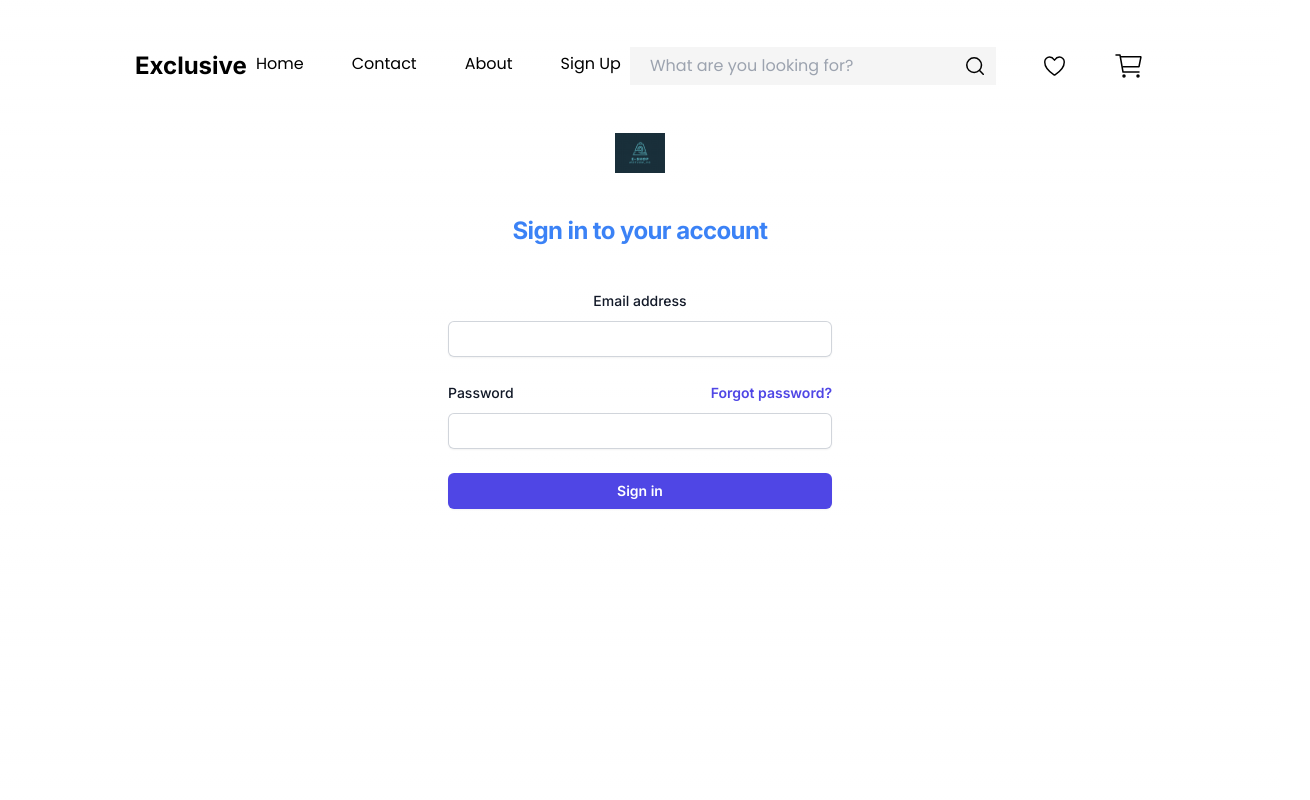
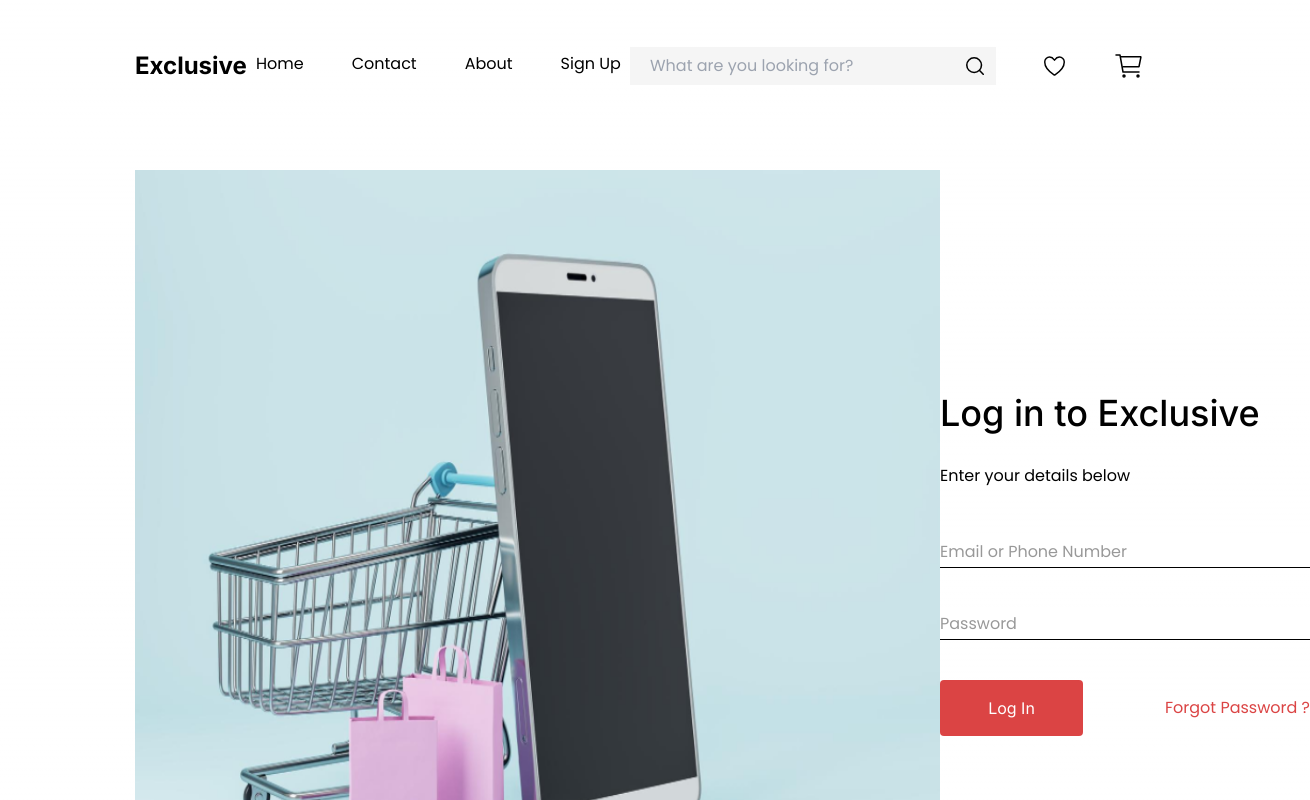
Before and after one commit to Torokeldi/e-shop_, a Next.js app: page /login in a window 1280 px wide. Shown: the top 800 px of the page, 1310 px wide, since content can reach past the window. Built offline with nearby package versions, Linux system fonts and the light colour scheme.

Commit message:
login and signup added

```diff
--- /dev/null
+++ b/app/auth/page.tsx
@@ -0,0 +1,16 @@
+import React from 'react';
+import Signup from '@/components/Signup';
+import Header from '@/components/Header';
+import Footer from '@/components/Footer';
+
+function Auth() {
+  return (
+    <>
+      <Header />
+      <Signup />
+      <Footer />
+    </>
+  );
+}
+
+export default Auth;
--- a/app/login/api/login.ts
+++ /dev/null
@@ -1,19 +0,0 @@
-import type { NextApiRequest, NextApiResponse } from 'next';
-import { authAPI } from '@/lib/auth';
-
-export default async function loginHandler(
-  req: NextApiRequest,
-  res: NextApiResponse,
-) {
-  if (req.method !== 'POST') {
-    return res.status(405).json({ message: 'Method not allowed' });
-  }
-  const { username, password } = req.body;
-  try {
-    const data = await authAPI.login(username, password);
-    return res.status(200).json(data);
-  } catch (error) {
-    console.error('Login error:', error);
-    return res.status(401).json({ message: 'Invalid credentials' });
-  }
-}
--- a/app/login/page.tsx
+++ b/app/login/page.tsx
@@ -1,118 +1,43 @@
-'use client';
-import React, { useState } from 'react';
-import { useRouter } from 'next/navigation';
-import { useAuth } from '@/hooks';
+import React from 'react';
+import Link from 'next/link';
+import Image from 'next/image';
+import './style.css';
+import phonePicture from '@/public/assets/dl.beatsnoop 1.png';
 import Header from '@/components/Header';
-import Image from 'next/image';
+import Footer from '@/components/Footer';
 
-const LoginPage: React.FC = () => {
-  const { user, login } = useAuth();
-  const router = useRouter();
-  const [email, setEmail] = useState('');
-  const [password, setPassword] = useState('');
-  const [error, setError] = useState('');
-
-  const handleSubmit = async (e: React.FormEvent) => {
-    e.preventDefault();
-    try {
-      await login(email, password);
-      router.push('/');
-    } catch (err) {
-      setError('Failed to log in');
-    }
-  };
-
-  if (user) {
-    router.push('/');
-    return null;
-  }
-
+function Login() {
   return (
     <>
       <Header />
-      <div className="flex min-h-full flex-col justify-center px-6 py-12 lg:px-8">
-        <div className="sm:mx-auto sm:w-full sm:max-w-sm">
-          <Image
-            className="mx-auto h-10 w-auto"
-            src="/assets/logo.png"
-            alt="Express"
-            width={40}
-            height={40}
-          />
-          <h2 className="mt-10 text-center text-2xl font-bold leading-9 tracking-tight text-blue-500">
-            Sign in to your account
-          </h2>
-        </div>
-
-        <div className="mt-10 sm:mx-auto sm:w-full sm:max-w-sm">
-          <form className="space-y-6" onSubmit={handleSubmit}>
-            <div>
-              <label
-                htmlFor="email"
-                className="block text-sm font-medium leading-6 text-gray-900"
-              >
-                Email address
-              </label>
-              <div className="mt-2">
-                <input
-                  id="email"
-                  name="email"
-                  type="email"
-                  autoComplete="email"
-                  required
-                  value={email}
-                  onChange={(e) => setEmail(e.target.value)}
-                  className="block w-full rounded-md border-0 py-1.5 text-gray-900 shadow-sm ring-1 ring-inset ring-gray-300 placeholder:text-gray-400 focus:ring-2 focus:ring-inset focus:ring-indigo-600 sm:text-sm sm:leading-6"
-                />
-              </div>
+      <div className="container">
+        <div className="Login-content">
+          <Image src={phonePicture} alt="phone picture" className="Login-img" />
+          <form className="Login-form">
+            <h1 className="Login-title">Log in to Exclusive</h1>
+            <p>Enter your details below</p>
+            <div className="input-fields">
+              <input
+                type="text"
+                placeholder="Email or Phone Number"
+                className="Login-input"
+              />
+              <input
+                type="text"
+                placeholder="Password"
+                className="Login-input"
+              />
             </div>
-
-            <div>
-              <div className="flex items-center justify-between">
-                <label
-                  htmlFor="password"
-                  className="block text-sm font-medium leading-6 text-gray-900"
-                >
-                  Password
-                </label>
-                <div className="text-sm">
-                  <a
-                    href="#"
-                    className="font-semibold text-indigo-600 hover:text-indigo-500"
-                  >
-                    Forgot password?
-                  </a>
-                </div>
-              </div>
-              <div className="mt-2">
-                <input
-                  id="password"
-                  name="password"
-                  type="password"
-                  autoComplete="current-password"
-                  required
-                  value={password}
-                  onChange={(e) => setPassword(e.target.value)}
-                  className="block w-full rounded-md border-0 py-1.5 text-gray-900 shadow-sm ring-1 ring-inset ring-gray-300 placeholder:text-gray-400 focus:ring-2 focus:ring-inset focus:ring-indigo-600 sm:text-sm sm:leading-6"
-                />
-              </div>
-            </div>
-
-            {error && <p className="text-red-500">{error}</p>}
-
-            <div>
-              <button
-                type="submit"
-                className="flex w-full justify-center rounded-md bg-indigo-600 px-3 py-1.5 text-sm font-semibold leading-6 text-white shadow-sm hover:bg-indigo-500 focus-visible:outline focus-visible:outline-2 focus-visible:outline-offset-2 focus-visible:outline-indigo-600"
-              >
-                Sign in
-              </button>
+            <div className="Login-form-bottom">
+              <button className="Login-btn">Log In</button>
+              <Link href="#">Forgot Password ?</Link>
             </div>
           </form>
         </div>
       </div>
+      <Footer />
     </>
   );
-};
+}
 
-export default LoginPage;
+export default Login;
--- /dev/null
+++ b/app/login/style.css
@@ -0,0 +1,79 @@
+.Login-content {
+  display: flex;
+  flex-direction: row;
+  justify-content: space-between;
+  align-items: center;
+  margin-top: 85px;
+  margin-bottom: 140px;
+}
+
+.Login-img {
+  width: 805px;
+  height: 781px;
+}
+
+.Login-form {
+  display: flex;
+  flex-direction: column;
+}
+
+.Login-title {
+  color: rgb(0, 0, 0);
+  font-family: Inter;
+  font-size: 36px;
+  font-weight: 500;
+  text-align: left;
+  margin-bottom: 24px;
+}
+
+.Login-form p {
+  color: rgb(0, 0, 0);
+  font-family: Poppins;
+  font-size: 16px;
+  font-weight: 400;
+  text-align: left;
+  margin-bottom: 48px;
+}
+
+.input-fields {
+  display: flex;
+  flex-direction: column;
+  gap: 40px;
+  margin-bottom: 40px;
+}
+
+.Login-input {
+  width: 370px;
+  height: 32px;
+  border-bottom: 1px solid rgb(0, 0, 0);
+}
+
+.Login-input::placeholder {
+  color: rgb(0, 0, 0);
+  font-family: Poppins;
+  font-size: 16px;
+  font-weight: 400;
+  text-align: left;
+  opacity: 0.4;
+}
+
+.Login-btn {
+  border-radius: 4px;
+  padding: 16px 48px 16px 48px;
+  width: 143px;
+  height: 56px;
+  background: rgb(219, 68, 68);
+}
+
+.Login-form-bottom {
+  display: flex;
+  flex-direction: row;
+  justify-content: space-between;
+  align-items: center;
+}
+
+.Login-form a {
+  color: rgb(219, 68, 68);
+  font-family: Poppins;
+  font-size: 16px;
+}
--- a/components/Header/index.tsx
+++ b/components/Header/index.tsx
@@ -21,7 +21,7 @@ const Header: React.FC = () => {
           <Link href="/about" className="menu-items">
             About
           </Link>
-          <Link href="/signip" className="menu-items">
+          <Link href="/auth" className="menu-items">
             Sign Up
           </Link>
         </div>
--- /dev/null
+++ b/components/Signup/index.tsx
@@ -0,0 +1,45 @@
+import React from 'react';
+import Link from 'next/link';
+import './style.css';
+import Image from 'next/image';
+import googlePicture from '@/public/assets/Icon-Google.png';
+import phonePicture from '@/public/assets/dl.beatsnoop 1.png';
+
+function Signup() {
+  return (
+    <div className="container">
+      <div className="signup-content">
+        <Image src={phonePicture} alt="phone picture" className="signup-img" />
+        <form className="Signup-form">
+          <h1 className="Signup-title">Create an account</h1>
+          <p>Enter your details below</p>
+          <div className="input-fields">
+            <input type="text" placeholder="Name" className="Signup-input" />
+            <input
+              type="text"
+              placeholder="Email or Phone Number"
+              className="Signup-input"
+            />
+            <input
+              type="text"
+              placeholder="Password"
+              className="Signup-input"
+            />
+          </div>
+          <div className="Signup-form-bottom">
+            <button className="Signup-btn">Create Account</button>
+            <button className="google-btn">
+              <Image src={googlePicture} alt="google" />
+              Sign up with Google
+            </button>
+            <p>
+              Already have account? <Link href="/login">Log In</Link>
+            </p>
+          </div>
+        </form>
+      </div>
+    </div>
+  );
+}
+
+export default Signup;
--- /dev/null
+++ b/components/Signup/style.css
@@ -0,0 +1,103 @@
+.signup-content {
+  display: flex;
+  flex-direction: row;
+  justify-content: space-between;
+  align-items: center;
+  margin-top: 85px;
+  margin-bottom: 140px;
+}
+
+.signup-img {
+  width: 805px;
+  height: 781px;
+}
+
+.Signup-form {
+  display: flex;
+  flex-direction: column;
+}
+
+.Signup-title {
+  color: rgb(0, 0, 0);
+  font-family: Inter;
+  font-size: 36px;
+  font-weight: 500;
+  text-align: left;
+  margin-bottom: 24px;
+}
+
+.Signup-form p:first-child {
+  color: rgb(0, 0, 0);
+  font-family: Poppins;
+  font-size: 16px;
+  font-weight: 400;
+  text-align: left;
+  margin-bottom: 48px;
+}
+
+.input-fields {
+  display: flex;
+  flex-direction: column;
+  gap: 40px;
+  margin-bottom: 40px;
+}
+
+.Signup-input {
+  width: 370px;
+  height: 32px;
+  border-bottom: 1px solid rgb(0, 0, 0);
+}
+
+.Signup-input::placeholder {
+  color: rgb(0, 0, 0);
+  font-family: Poppins;
+  font-size: 16px;
+  font-weight: 400;
+  text-align: left;
+  opacity: 0.4;
+}
+
+.Signup-btn {
+  border-radius: 4px;
+  background: rgb(219, 68, 68);
+  width: 371px;
+  height: 56px;
+  padding: 16px 122px 16px 122px;
+}
+
+.Signup-form-bottom {
+  display: flex;
+  flex-direction: column;
+  gap: 16px;
+}
+
+.google-btn {
+  box-sizing: border-box;
+  border: 1px solid rgba(0, 0, 0, 0.4);
+  border-radius: 4px;
+  color: rgb(0, 0, 0);
+  font-family: Poppins;
+  font-size: 16px;
+  display: flex;
+  flex-direction: row;
+  width: 371px;
+  height: 56px;
+  align-items: center;
+  padding: 16px 86px 16px 86px;
+  justify-content: space-around;
+}
+
+.Signup-form p:last-child {
+  color: rgb(0, 0, 0);
+  font-family: Poppins;
+  font-size: 16px;
+  margin-top: 34px;
+}
+
+.Signup-form a {
+  color: rgb(0, 0, 0);
+  font-family: Poppins;
+  font-size: 16px;
+  opacity: 0.7;
+  margin-left: 16px;
+}
```
Also changed, not shown: public/assets/Icon-Google.png (added), public/assets/dl.beatsnoop 1.png (added).
